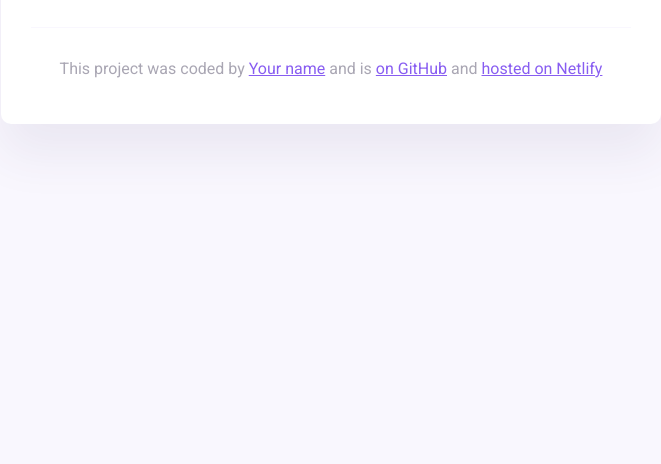
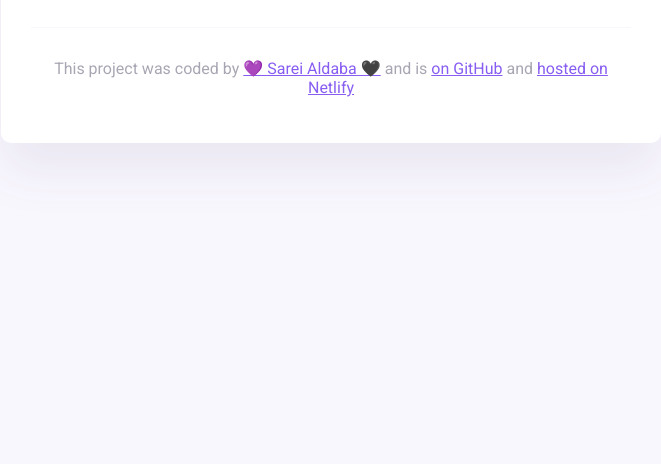
Before and after one commit to Saldaba95/Hositing-GitHub-WK-6, a website built with Parcel: page index.html in a window 1280 px wide. Shown: the part 336-800 px from the top of the page, without its empty margins (309-970 px from the left). Built offline with nearby package versions, Linux system fonts and the light colour scheme.

Commit message:
Update index.html
linked my profiles

```diff
--- a/index.html
+++ b/index.html
@@ -47,8 +47,16 @@
       <footer>
         <p>
           This project was coded by
-          <a href="#" target="_blank">Your name</a> and is
-          <a href="#" target="_blank"> on GitHub</a> and
+          <a
+            href="https://www.shecodes.io/graduates/66500-sarei-aldaba"
+            target="_blank"
+            >💜 Sarei Aldaba 🖤</a
+          >
+          and is
+          <a href="https://github.com/Saldaba95/WK-6-lesson-4" target="_blank">
+            on GitHub</a
+          >
+          and
           <a href="#" target="_blank">hosted on Netlify</a>
         </p>
       </footer>
```
